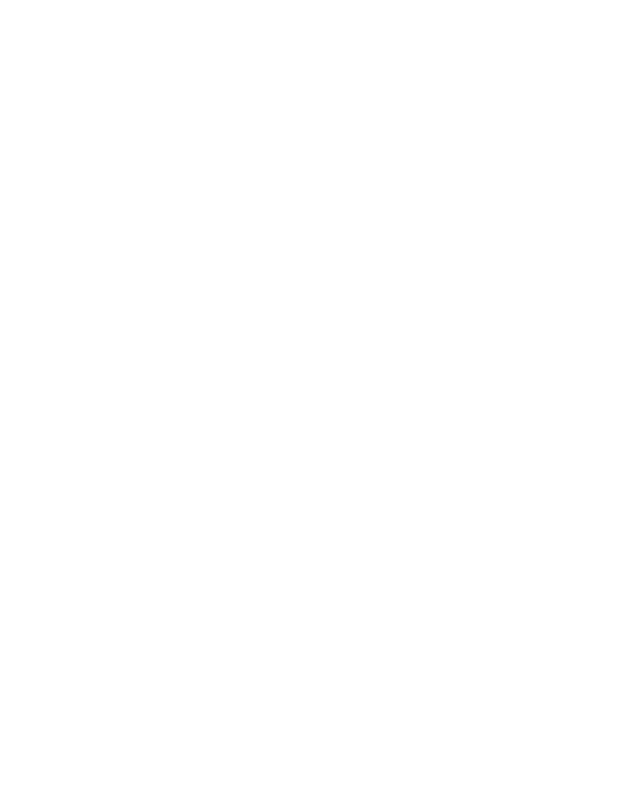
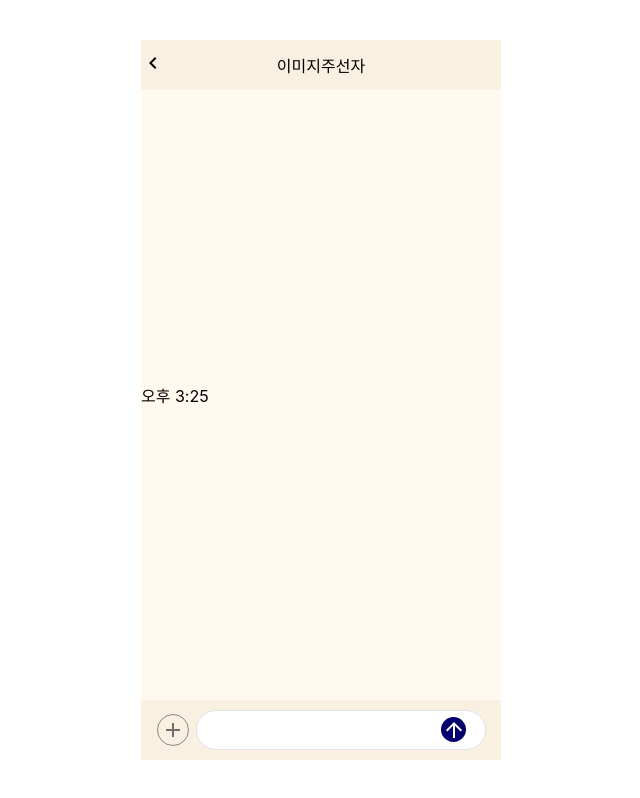
Before and after one commit to JKyEun/chat-intern-assignment, a React (Create React App) app: page / in a window 1280 px wide. Shown: the whole page, without its empty margins (319-959 px from the left). Built offline with nearby package versions, Linux system fonts and the light colour scheme.

Commit message:
design: 채팅 페이지 퍼블리싱

```diff
--- a/src/App.tsx
+++ b/src/App.tsx
@@ -1,7 +1,12 @@
 import React from 'react';
+import ChatPage from './pages/ChatPage';
 
 function App() {
-  return <div className="App"></div>;
+  return (
+    <div className="App">
+      <ChatPage />
+    </div>
+  );
 }
 
 export default App;
--- /dev/null
+++ b/src/pages/ChatPage.tsx
@@ -0,0 +1,45 @@
+import React from 'react';
+import '../style/chatPage.scss';
+import ChevronLeftIcon from '@mui/icons-material/ChevronLeft';
+import AddIcon from '@mui/icons-material/Add';
+import ArrowUpwardIcon from '@mui/icons-material/ArrowUpward';
+
+export default function ChatPage() {
+  return (
+    <div className="chat-page">
+      <div className="chat">
+        <div className="header">
+          <div className="back">
+            <ChevronLeftIcon />
+          </div>
+          <div className="opponent">
+            <div>이미지</div>
+            <span>주선자</span>
+          </div>
+          <div className="filler"> </div>
+        </div>
+        <div className="content">
+          <div className="message">
+            <div className="profile-img"></div>
+            <div>
+              <div className="name"></div>
+              <div className="message-box"></div>
+            </div>
+            <div className="time">오후 3:25</div>
+          </div>
+        </div>
+        <div className="send-area">
+          <div className="plus-btn">
+            <AddIcon color="action" />
+          </div>
+          <form className="send-form">
+            <input className="send-input" type="text" />
+            <button type="submit" className="send-btn">
+              <ArrowUpwardIcon color="inherit" />
+            </button>
+          </form>
+        </div>
+      </div>
+    </div>
+  );
+}
--- /dev/null
+++ b/src/style/chatPage.scss
@@ -0,0 +1,79 @@
+.chat-page {
+  display: flex;
+  justify-content: center;
+  align-items: center;
+  height: 100vh;
+  .chat {
+    display: flex;
+    flex-direction: column;
+    justify-content: space-between;
+    width: 360px;
+    height: 720px;
+    background-color: #fff9ef;
+    .header {
+      display: flex;
+      position: relative;
+      justify-content: center;
+      align-items: center;
+      height: 50px;
+      background-color: #faf0e1;
+      .back {
+        position: absolute;
+        left: 0;
+      }
+      .opponent {
+        display: flex;
+      }
+    }
+    .content {
+      background-color: #fff9ef;
+      .message {
+      }
+    }
+    .send-area {
+      display: flex;
+      justify-content: center;
+      align-items: center;
+      position: relative;
+      background-color: #faf0e1;
+      height: 60px;
+      .plus-btn {
+        display: flex;
+        justify-content: center;
+        align-items: center;
+        border: 1px solid #888;
+        border-radius: 50%;
+        width: 32px;
+        height: 32px;
+      }
+      .send-form {
+        .send-input {
+          margin-left: 7px;
+          border-radius: 20px;
+          border: 1px solid #e1e2e4;
+          height: 40px;
+          width: 290px;
+          padding: 16px;
+          padding-right: 50px;
+        }
+        .send-input:focus {
+          outline: none;
+        }
+        .send-btn {
+          position: absolute;
+          display: flex;
+          border: none;
+          justify-content: center;
+          align-items: center;
+          background-color: #03006e;
+          color: white;
+          border-radius: 50%;
+          right: 35px;
+          bottom: 18px;
+          width: 25px;
+          height: 25px;
+        }
+      }
+    }
+  }
+}
--- /dev/null
+++ b/src/style/loading.scss
@@ -0,0 +1,6 @@
+.loading {
+  display: flex;
+  justify-content: center;
+  align-items: center;
+  margin: 200px 0px;
+}
```
Also changed, not shown: package.json (+7 -0 lines), 2 other files (tests, documents, lock files or other folders).
